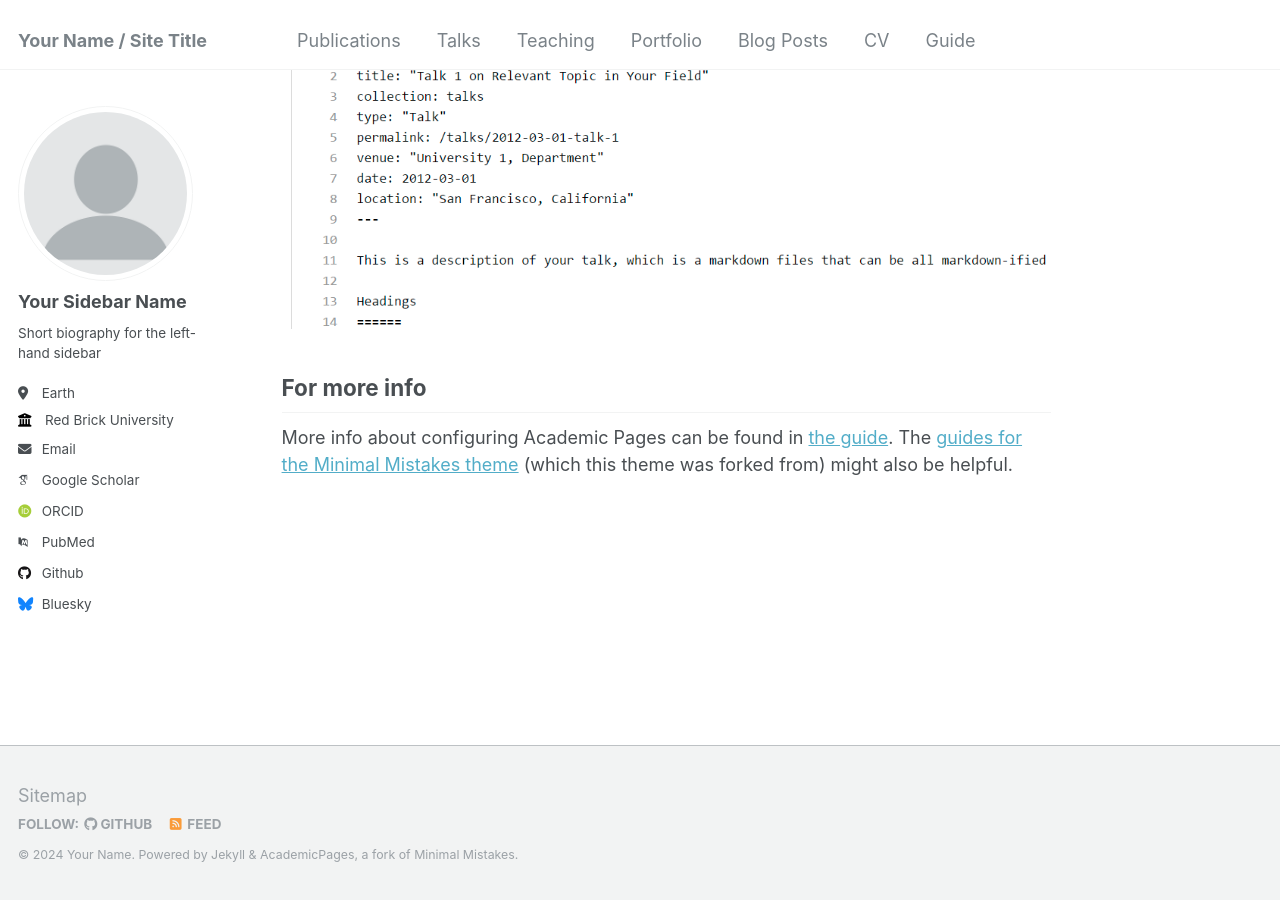
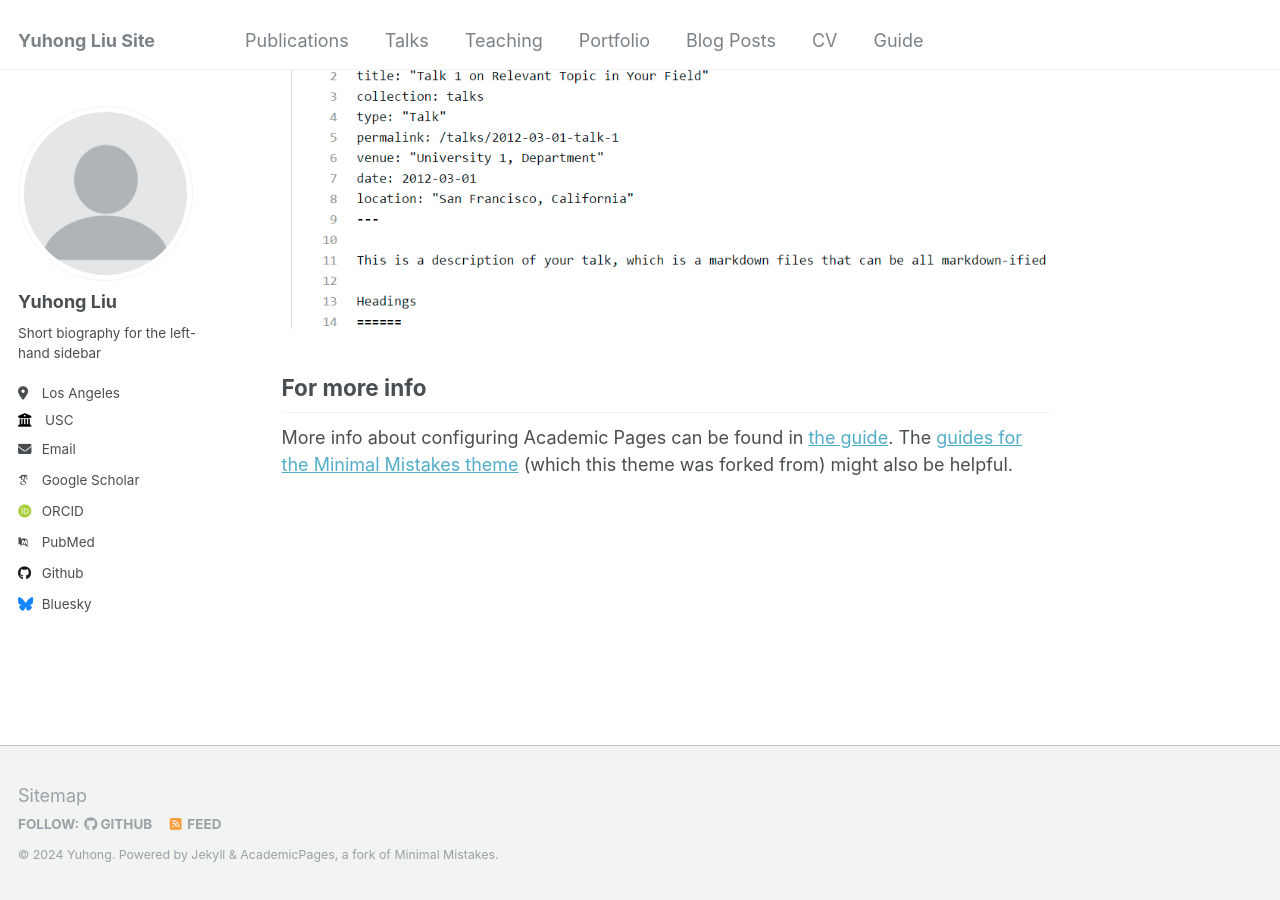
Before and after one commit to Yuhong-Liu01/Yuhong-Liu.github.io, a Jekyll site: the page built from _pages/about.md, in a window 1280 px wide and 900 px high, scrolled down 2660 px. Built offline with Jekyll 4.4.1, drawn with Linux system fonts in a browser that asks for light colours; some web fonts are replaced.

Commit message:
Update _config.yml

```diff
--- a/_config.yml
+++ b/_config.yml
@@ -8,13 +8,13 @@
 
 # Basic Site Settings
 locale                   : "en-US"
-title                    : "Your Name / Site Title"
+title                    : "Yuhong Liu Site"
 title_separator          : "-"
-name                     : &name "Your Name"
+name                     : &name "Yuhong"
 description              : &description "personal description"
-url                      : https://academicpages.github.io # the base hostname & protocol for your site e.g. "https://mmistakes.github.io"
+url                      : https://liu-yuhong.github.io # the base hostname & protocol for your site e.g. "https://mmistakes.github.io"
 baseurl                  : "" # the subpath of your site, e.g. "/blog"
-repository               : "academicpages/academicpages.github.io"
+repository               : "liu-yuhong/liu-yuhong.github.io"
 
 # Site Author - The following control what appear as part of the author content on the side bar.
 #               If a field is blank the icon and link will not appear, otherwise it will be shown.
@@ -22,13 +22,13 @@ repository               : "academicpages/academicpages.github.io"
 author:
   # Biographic information
   avatar           : "profile.png"
-  name             : "Your Sidebar Name"
+  name             : "Yuhong Liu"
   pronouns         : # example: "she/her"
   bio              : "Short biography for the left-hand sidebar"
-  location         : "Earth"
-  employer         : "Red Brick University"
+  location         : "Los Angeles"
+  employer         : "USC"
   uri              : # URL
-  email            : "none@example.org"
+  email            : "liuyuhon@usc.edu"
 
   # Academic websites
   arxiv            : # URL - Update with the correct link to your profile
```
